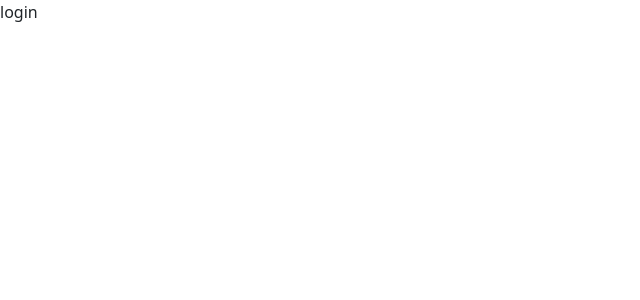
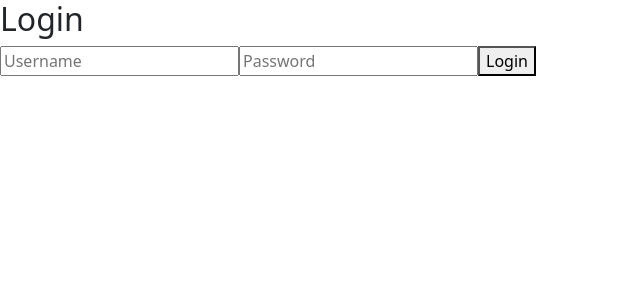
Before and after one commit to Elzian-Agro/ER---QR-Code-Generator, a React (Create React App) app: page /login in a window 1280 px wide. Shown: the top 300 px of the page, without its empty margins (0-640 px from the left). Built offline with nearby package versions, Linux system fonts and the light colour scheme.

Commit message:
Login Authentication

```diff
--- a/package.json
+++ b/package.json
@@ -10,7 +10,9 @@
     "@testing-library/jest-dom": "^5.17.0",
     "@testing-library/react": "^13.4.0",
     "@testing-library/user-event": "^13.5.0",
+    "bcryptjs": "^2.4.3",
     "bootstrap": "^5.3.1",
+    "crypto-browserify": "^3.12.0",
     "react": "^18.2.0",
     "react-dom": "^18.2.0",
     "react-router-dom": "^6.15.0",
--- a/src/App.js
+++ b/src/App.js
@@ -1,16 +1,21 @@
 import React from "react";
 import { BrowserRouter as Router, Routes, Route } from "react-router-dom";
-import Login from "../src/pages/login";
-import QR from "../src/pages/qrGenerator";
+import LoginForm from "./pages/login"; // Update the import path
+// import RegisterForm from "./pages/RegisterForm";
+import QrGenerator from "./pages/qrGenerator";
+import { Auth } from './AuthContext';
 
 function App() {
   return (
-    <Router>
-      <Routes>
-        <Route path="/login" element={<Login />} />
-        <Route path="/qr" element={<QR />} />
-      </Routes>
-    </Router>
+    <Auth>
+      <Router>
+        <Routes>
+          <Route path="/login" element={<LoginForm />} />
+          <Route path="/qr" element={<QrGenerator />} />
+
+        </Routes>
+      </Router>
+    </Auth>
   );
 }
 
--- /dev/null
+++ b/src/AuthContext.js
@@ -0,0 +1,23 @@
+import React, { createContext, useContext, useState } from 'react';
+
+const AuthContext = createContext();
+
+export const Auth = ({ children }) => {
+  const [authenticated, setAuthenticated] = useState(false);
+
+  const login = () => {
+    setAuthenticated(true);
+  };
+
+  const logout = () => {
+    setAuthenticated(false);
+  };
+
+  return (
+    <AuthContext.Provider value={{ authenticated, login, logout }}>
+      {children}
+    </AuthContext.Provider>
+  );
+};
+
+export const useAuth = () => useContext(AuthContext);
--- a/src/pages/login.js
+++ b/src/pages/login.js
@@ -1,7 +1,48 @@
-import React from 'react'
+import React, { useState } from 'react';
+import { useNavigate } from 'react-router-dom';
+import users from '../users.json';
+import { useAuth } from '../AuthContext';
+import bcrypt from 'bcryptjs';
 
-export default function login() {
+const LoginForm = () => {
+  const [username, setUsername] = useState('');
+  const [password, setPassword] = useState('');
+  const [message, setMessage] = useState('');
+
+  const navigate = useNavigate();
+  const { login } = useAuth();
+
+  const handleLogin = () => {
+    const user = users.find(user => user.username === username);
+
+    if (user && bcrypt.compareSync(password, user.passwordHash)) {
+      setMessage('Login successful');
+      login();
+      navigate('/qr');
+    } else {
+      setMessage('Invalid credentials');
+    }
+  };
+
   return (
-    <div>login</div>
-  )
-}
+    <div>
+      <h2>Login</h2>
+      <input
+        type="text"
+        placeholder="Username"
+        value={username}
+        onChange={e => setUsername(e.target.value)}
+      />
+      <input
+        type="password"
+        placeholder="Password"
+        value={password}
+        onChange={e => setPassword(e.target.value)}
+      />
+      <button onClick={handleLogin}>Login</button>
+      <p>{message}</p>
+    </div>
+  );
+};
+
+export default LoginForm;
--- a/src/pages/qrGenerator.js
+++ b/src/pages/qrGenerator.js
@@ -1,8 +1,21 @@
-import React from "react";
-import ".././assets/styles/main.css";
-import { FontAwesomeIcon } from "@fortawesome/react-fontawesome";
-import "../assets/fontAwesome/fontAwesomeIcon";
+import React from 'react';
+import { useAuth } from '../AuthContext';
+import { Navigate } from 'react-router-dom';
 
-export default function qrGenerator() {
-  return <div>qrGenerator</div>;
-}
+const QrGenerator = () => {
+  const { authenticated } = useAuth();
+
+  if (!authenticated) {
+    return <Navigate to="/" />;
+  }
+
+
+
+  return (
+    <div>
+      {}
+    </div>
+  );
+};
+
+export default QrGenerator;
--- /dev/null
+++ b/src/users.json
@@ -0,0 +1,6 @@
+[
+  {
+    "username": "admin",
+    "passwordHash": "$2a$10$GkR1D2Nl5KokLdjTULp/3u0O9JS.EFve.4HZ.Wm7G/Rl6XzsjlNC6"
+  }
+]
```
Also changed, not shown: src/pages/RegisterForm.js (added), 1 other file (tests, documents, lock files or other folders).
